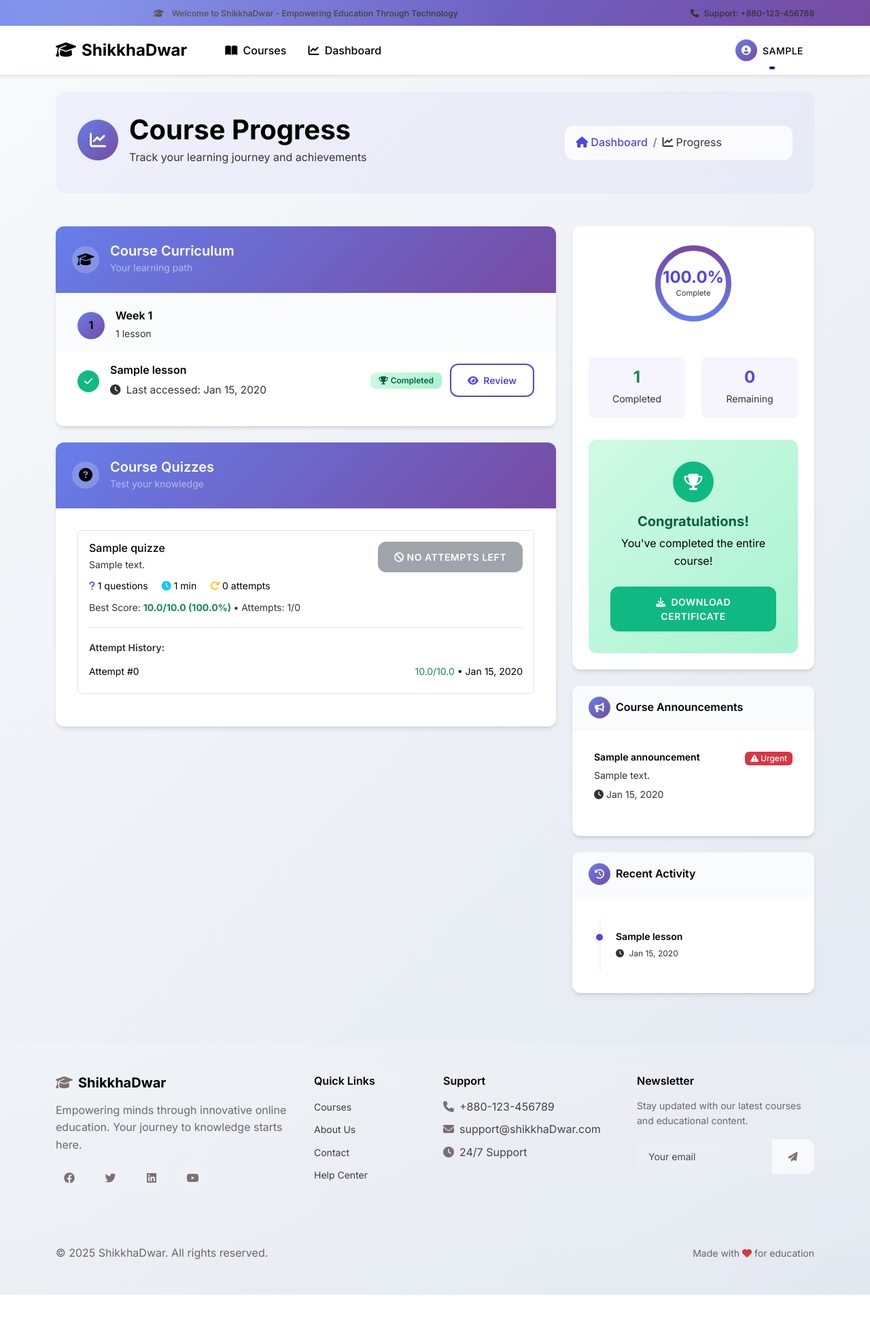
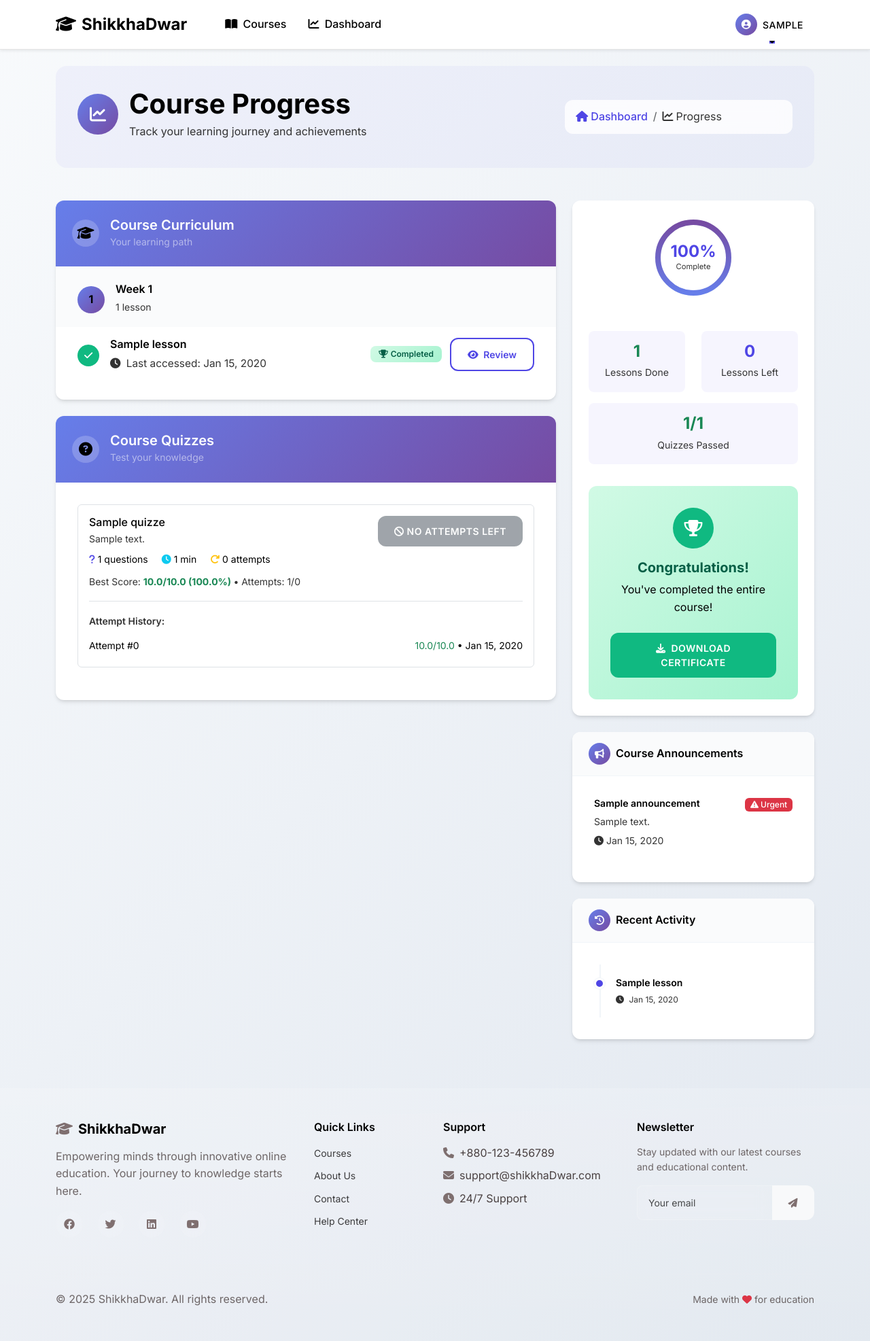
Before and after one commit to nihal-kabir/ShikkhaDwar, a Flask app: page /student/progress/1 in a window 1280 px wide. Shown: the whole page at 68% size. Before the commit the page ends 1905 px from the top, so only its background shows below. Run offline with Flask 3, Linux system fonts and the light colour scheme; the visitor is signed in with stand-in values (Sample User, id 1); tables that the repository leaves empty hold one stand-in row (values such as "Sample post"); some libraries are stand-ins or nearby versions.

Commit message:
fixed quiz completion and progress tracker

```diff
--- a/routes/student.py
+++ b/routes/student.py
@@ -22,14 +22,56 @@ def login_required(f):
         return f(*args, **kwargs)
     return decorated_function
 
+def check_all_quizzes_passed(user_id, course_id):
+    """
+    Check if student has passed all published quizzes for a course
+    Returns (all_passed: bool, passed_count: int, total_count: int)
+    """
+    # Get all published quizzes for the course
+    quizzes = Quiz.query.filter_by(course_id=course_id, is_published=True).all()
+
+    if not quizzes:
+        # No quizzes means no quiz requirement
+        return True, 0, 0
+
+    passed_count = 0
+    total_count = len(quizzes)
+
+    for quiz in quizzes:
+        # Get best attempt for this quiz
+        attempts = QuizAttempt.query.filter_by(
+            user_id=user_id,
+            quiz_id=quiz.id
+        ).all()
+
+        if not attempts:
+            # Student hasn't attempted this quiz
+            continue
+
+        # Calculate best percentage
+        best_percentage = 0
+        for attempt in attempts:
+            if attempt.max_score > 0:
+                percentage = (attempt.score / attempt.max_score) * 100
+                if percentage > best_percentage:
+                    best_percentage = percentage
+
+        # Check if passed
+        if best_percentage >= quiz.passing_score:
+            passed_count += 1
+
+    all_passed = (passed_count == total_count)
+    return all_passed, passed_count, total_count
+
 @student_bp.route('/student/dashboard')
 @login_required
 def dashboard():
     user = User.query.get(session['user_id'])
     enrollments = Enrollment.query.filter_by(user_id=session['user_id']).all()
 
-    # Calculate progress for each enrollment
+    # Calculate progress for each enrollment (including lessons AND quizzes)
     for enrollment in enrollments:
+        # Count completed lessons
         total_lessons = Lesson.query.filter_by(course_id=enrollment.course_id).count()
         completed_lessons = Progress.query.join(Lesson).filter(
             Progress.user_id == session['user_id'],
@@ -37,8 +79,25 @@ def dashboard():
             Lesson.course_id == enrollment.course_id
         ).count()
 
-        if total_lessons > 0:
-            enrollment.progress_percentage = (completed_lessons / total_lessons) * 100
+        # Check quiz completion
+        quizzes_passed, passed_quiz_count, total_quiz_count = check_all_quizzes_passed(
+            session['user_id'],
+            enrollment.course_id
+        )
+
+        # Calculate overall progress
+        # Course is 100% complete only if BOTH lessons and quizzes are done
+        lessons_complete = (completed_lessons == total_lessons) if total_lessons > 0 else True
+
+        if lessons_complete and quizzes_passed:
+            enrollment.progress_percentage = 100
+        elif total_lessons > 0:
+            # Show lesson progress, but cap at 99% if quizzes aren't passed
+            lesson_progress = (completed_lessons / total_lessons) * 100
+            if total_quiz_count > 0 and not quizzes_passed:
+                enrollment.progress_percentage = min(lesson_progress, 99)
+            else:
+                enrollment.progress_percentage = lesson_progress
         else:
             enrollment.progress_percentage = 0
 
@@ -64,7 +123,22 @@ def view_progress(course_id):
         attempts = QuizAttempt.query.filter_by(user_id=session['user_id'], quiz_id=quiz.id).order_by(QuizAttempt.attempt_number).all()
         quiz_attempts[quiz.id] = attempts
 
-    return render_template('student/progress.html', course=course, lessons=lessons, progress_data=progress_data, announcements=announcements, quizzes=quizzes, quiz_attempts=quiz_attempts)
+    # Check overall quiz completion status
+    quizzes_passed, passed_quiz_count, total_quiz_count = check_all_quizzes_passed(
+        session['user_id'],
+        course_id
+    )
+
+    return render_template('student/progress.html',
+                         course=course,
+                         lessons=lessons,
+                         progress_data=progress_data,
+                         announcements=announcements,
+                         quizzes=quizzes,
+                         quiz_attempts=quiz_attempts,
+                         quizzes_passed=quizzes_passed,
+                         passed_quiz_count=passed_quiz_count,
+                         total_quiz_count=total_quiz_count)
 
 @student_bp.route('/student/grades')
 @login_required
@@ -77,7 +151,7 @@ def view_grades():
 def generate_certificate(course_id):
     enrollment = Enrollment.query.filter_by(user_id=session['user_id'], course_id=course_id).first_or_404()
 
-    # Check if course is completed
+    # Check if all lessons are completed
     total_lessons = Lesson.query.filter_by(course_id=course_id).count()
     completed_lessons = Progress.query.join(Lesson).filter(
         Progress.user_id == session['user_id'],
@@ -87,6 +161,16 @@ def generate_certificate(course_id):
 
     if completed_lessons < total_lessons:
         flash('You must complete all lessons to receive a certificate.', 'warning')
+        return redirect(url_for('student.view_progress', course_id=course_id))
+
+    # Check if all quizzes are passed
+    quizzes_passed, passed_count, total_count = check_all_quizzes_passed(
+        session['user_id'],
+        course_id
+    )
+
+    if not quizzes_passed:
+        flash(f'You must pass all quizzes to receive a certificate. ({passed_count}/{total_count} quizzes passed)', 'warning')
         return redirect(url_for('student.view_progress', course_id=course_id))
 
     # Check if certificate already exists
@@ -120,7 +204,7 @@ def download_certificate(course_id):
     """
     enrollment = Enrollment.query.filter_by(user_id=session['user_id'], course_id=course_id).first_or_404()
 
-    # Check if course is completed
+    # Check if all lessons are completed
     total_lessons = Lesson.query.filter_by(course_id=course_id).count()
     completed_lessons = Progress.query.join(Lesson).filter(
         Progress.user_id == session['user_id'],
@@ -130,6 +214,16 @@ def download_certificate(course_id):
 
     if completed_lessons < total_lessons:
         flash('You must complete all lessons to receive a certificate.', 'warning')
+        return redirect(url_for('student.view_progress', course_id=course_id))
+
+    # Check if all quizzes are passed
+    quizzes_passed, passed_count, total_count = check_all_quizzes_passed(
+        session['user_id'],
+        course_id
+    )
+
+    if not quizzes_passed:
+        flash(f'You must pass all quizzes to receive a certificate. ({passed_count}/{total_count} quizzes passed)', 'warning')
         return redirect(url_for('student.view_progress', course_id=course_id))
 
     # Check if certificate already exists, if not create it
--- a/templates/base.html
+++ b/templates/base.html
@@ -10,25 +10,6 @@
     <link href="https://fonts.googleapis.com/css2?family=Inter:wght@300;400;500;600;700&display=swap" rel="stylesheet">
 </head>
 <body>
-    <!-- Top notification bar -->
-    <div class="top-bar">
-        <div class="container">
-            <div class="row align-items-center">
-                <div class="col-md-8">
-                    <small class="text-muted">
-                        <i class="fas fa-graduation-cap me-2"></i>
-                        Welcome to ShikkhaDwar - Empowering Education Through Technology
-                    </small>
-                </div>
-                <div class="col-md-4 text-end">
-                    <small class="text-muted">
-                        <i class="fas fa-phone me-1"></i> Support: +880-123-456789
-                    </small>
-                </div>
-            </div>
-        </div>
-    </div>
-
     <nav class="navbar navbar-expand-lg navbar-light bg-white shadow-sm sticky-top">
         <div class="container">
             <a class="navbar-brand d-flex align-items-center" href="{{ url_for('index') }}">
--- a/templates/student/progress.html
+++ b/templates/student/progress.html
@@ -239,7 +239,21 @@
                 <div class="card-body text-center">
                     {% set total_count = lessons|length %}
                     {% set completed_count = progress_data.values()|selectattr('completed')|list|length %}
-                    {% set progress_percentage = (completed_count / total_count * 100) if total_count > 0 else 0 %}
+                    {% set lessons_complete = (completed_count == total_count) if total_count > 0 else True %}
+
+                    {# Calculate overall progress including quizzes #}
+                    {% if lessons_complete and quizzes_passed %}
+                        {% set progress_percentage = 100 %}
+                    {% elif total_count > 0 %}
+                        {% set lesson_progress = (completed_count / total_count * 100) %}
+                        {% if total_quiz_count > 0 and not quizzes_passed %}
+                            {% set progress_percentage = [lesson_progress, 99]|min %}
+                        {% else %}
+                            {% set progress_percentage = lesson_progress %}
+                        {% endif %}
+                    {% else %}
+                        {% set progress_percentage = 0 %}
+                    {% endif %}
 
                     <div class="progress-circle-container mb-4">
                         <div class="progress-circle-modern" data-percentage="{{ progress_percentage }}">
@@ -266,16 +280,34 @@
                             <div class="col-6">
                                 <div class="stat-item">
                                     <h4 class="stat-number text-success">{{ completed_count }}</h4>
-                                    <small class="text-muted">Completed</small>
+                                    <small class="text-muted">Lessons Done</small>
                                 </div>
                             </div>
                             <div class="col-6">
                                 <div class="stat-item">
                                     <h4 class="stat-number text-primary">{{ total_count - completed_count }}</h4>
-                                    <small class="text-muted">Remaining</small>
+                                    <small class="text-muted">Lessons Left</small>
                                 </div>
                             </div>
                         </div>
+
+                        {% if total_quiz_count > 0 %}
+                        <div class="row text-center mt-2">
+                            <div class="col-12">
+                                <div class="stat-item">
+                                    <h4 class="stat-number {% if quizzes_passed %}text-success{% else %}text-warning{% endif %}">
+                                        {{ passed_quiz_count }}/{{ total_quiz_count }}
+                                    </h4>
+                                    <small class="text-muted">
+                                        Quizzes Passed
+                                        {% if not quizzes_passed %}
+                                            <i class="fas fa-exclamation-triangle text-warning ms-1" title="You must pass all quizzes to complete the course"></i>
+                                        {% endif %}
+                                    </small>
+                                </div>
+                            </div>
+                        </div>
+                        {% endif %}
                     </div>
 
                     {% if progress_percentage == 100 %}
```
